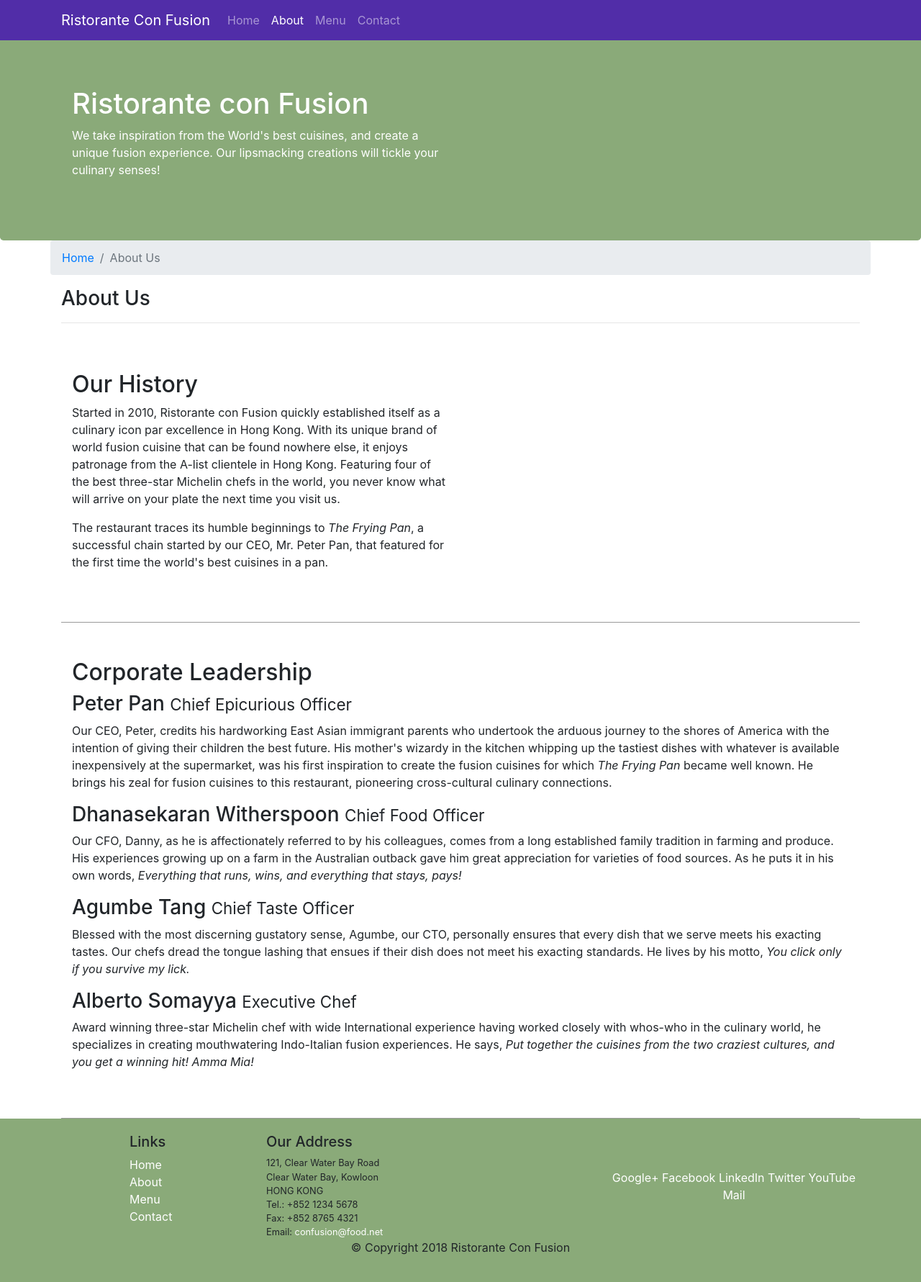
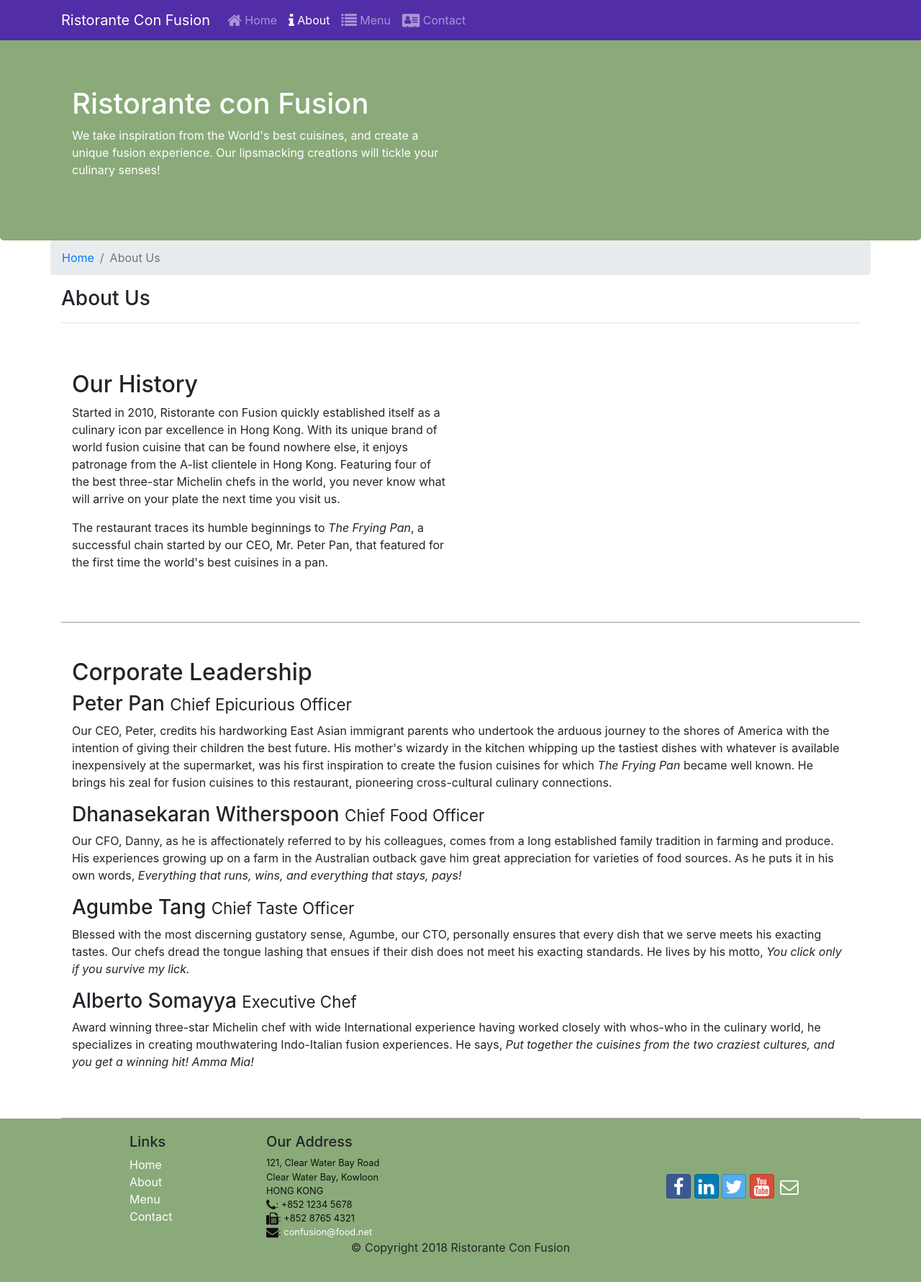
Before and after one commit to JairContreras/Curso-Boostrap, a website: page aboutus.html in a window 1280 px wide. Shown: the whole page at 72% size. Drawn offline with nearby package versions, Linux system fonts and the light colour scheme.

Commit message:
Font icons

```diff
--- a/aboutus.html
+++ b/aboutus.html
@@ -9,6 +9,9 @@
 
     <!-- Bootstrap CSS -->
     <link rel="stylesheet" href="node_modules/bootstrap/dist/css/bootstrap.min.css">
+    <link rel="stylesheet" href="node_modules/font-awesome/css/font-awesome.min.css">
+    <link rel="stylesheet" href="node_modules/bootstrap-social/bootstrap-social.css">
+
     <link rel="stylesheet" href="css/styles.css">
     <title>Ristorante Con Fusion</title>
 </head>
@@ -16,16 +19,16 @@
 <body>
     <nav class="navbar navbar-dark navbar-expand-sm fixed-top">
         <div class="container">
-            <a class="navbar-brand" href="#">Ristorante Con Fusion</a>
+            <a class="navbar-brand" href="./index.html">Ristorante Con Fusion</a>
             <button class="navbar-toggler" type="button" data-toggle="collapse" data-target="#Navbar">
                 <span class="navbar-toggler-icon"></span>
             </button>
             <div class="collapse navbar-collapse" id="Navbar">
                 <ul class="navbar-nav mr-auto text-center">
-                    <li class="nav-item"><a class="nav-link" href="./index.html">Home</a></li>
-                    <li class="nav-item active"><a class="nav-link" href="#">About</a></li>
-                    <li class="nav-item"><a class="nav-link" href="#">Menu</a></li>
-                    <li class="nav-item"><a class="nav-link" href="#">Contact</a></li>
+                    <li class="nav-item"><a class="nav-link" href="./index.html"><span class="fa fa-home fa-lg"></span> Home</a></li>
+                    <li class="nav-item active"><a class="nav-link" href="#"><span class="fa fa-info fa-lg"></span> About</a></li>
+                    <li class="nav-item"><a class="nav-link" href="#"><span class="fa fa-list fa-lg"></span> Menu</a></li>
+                    <li class="nav-item"><a class="nav-link" href="#"><span class="fa fa-address-card fa-lg"></span> Contact</a></li>
                 </ul>
             </div>
         </div>
@@ -122,19 +125,18 @@
                         121, Clear Water Bay Road<br>
                         Clear Water Bay, Kowloon<br>
                         HONG KONG<br>
-                        Tel.: +852 1234 5678<br>
-                        Fax: +852 8765 4321<br>
-                        Email: <a href="mailto:confusion@food.net">confusion@food.net</a>
+                        <i class="fa fa-phone fa-lg"></i>: +852 1234 5678<br>
+                        <i class="fa fa-fax fa-lg"></i>: +852 8765 4321<br>
+                        <i class="fa fa-envelope fa-lg"></i>: <a href="mailto:confusion@food.net">confusion@food.net</a>
                     </address>
                 </div>
                 <div class="col-12 col-sm-4 align-self-center">
                     <div class="text-center">
-                        <a href="http://google.com/+">Google+</a>
-                        <a href="http://www.facebook.com/profile.php?id=">Facebook</a>
-                        <a href="http://www.linkedin.com/in/">LinkedIn</a>
-                        <a href="http://twitter.com/">Twitter</a>
-                        <a href="http://youtube.com/">YouTube</a>
-                        <a href="mailto:">Mail</a>
+                        <a class="btn btn-social-icon btn-facebook" href="http://www.facebook.com/profile.php?id="><i class="fa fa-facebook"></i></a>
+                        <a class="btn btn-social-icon btn-linkedin" href="http://www.linkedin.com/in/"><i class="fa fa-linkedin"></i></a>
+                        <a class="btn btn-social-icon btn-twitter" href="http://twitter.com/"><i class="fa fa-twitter"></i></a>
+                        <a class="btn btn-social-icon btn-google" href="http://youtube.com/"><i class="fa fa-youtube"></i></a>
+                        <a class="btn btn-social-icon" href="mailto:"><i class="fa fa-envelope-o"></i></a>
                     </div>
                 </div>
             </div>
--- a/css/styles.css
+++ b/css/styles.css
@@ -26,7 +26,7 @@
 address{
     font-size:80%;
     margin:0px;
-    columns: #0f0f0f;
+    color: #0f0f0f;
 }
 
 .footer a{
--- a/package.json
+++ b/package.json
@@ -15,6 +15,8 @@
   },
   "dependencies": {
     "bootstrap": "^4.0.0",
+    "bootstrap-social": "^5.1.1",
+    "font-awesome": "^4.7.0",
     "jquery": "^3.3.1",
     "popper.js": "^1.12.9"
   }
```
Also changed, not shown: index.html (+16 -14 lines), 1 other file.
